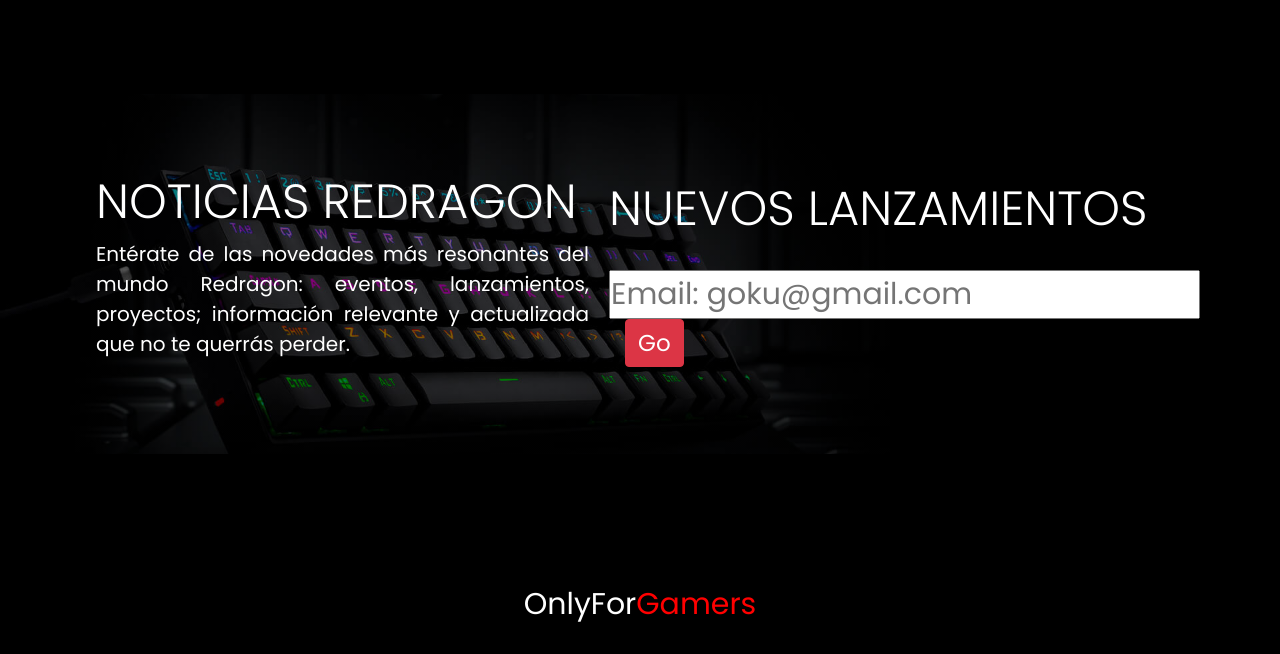
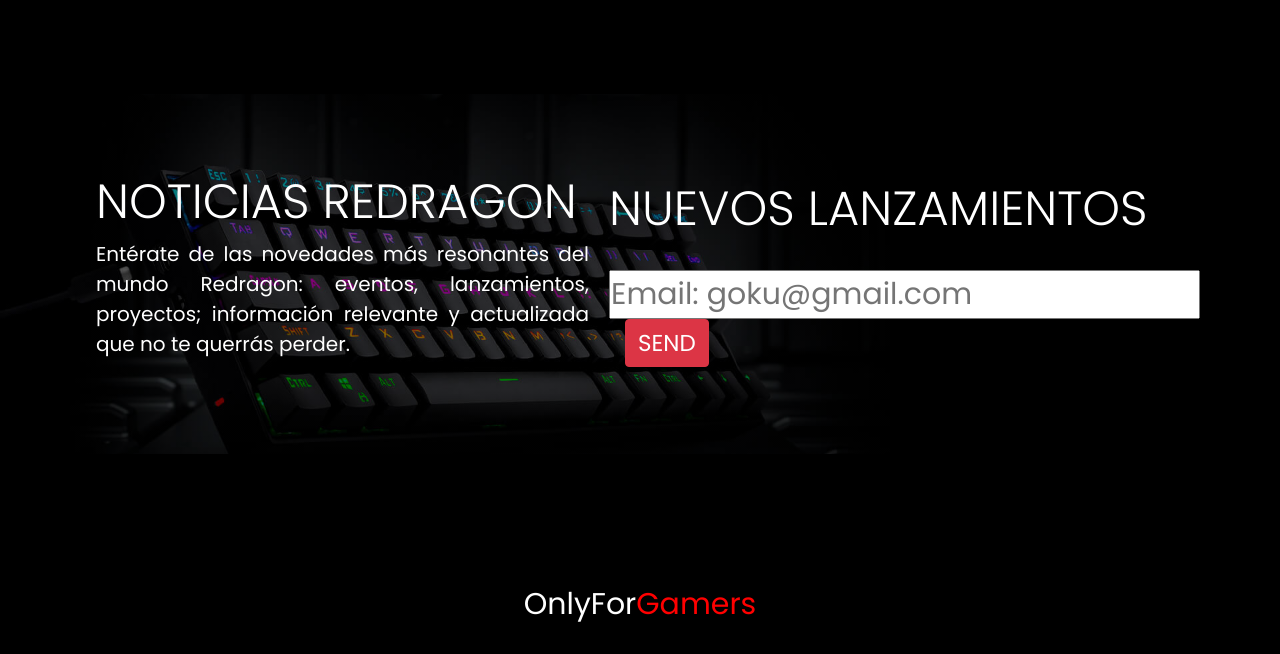
Before and after one commit to gAbsitov/idea--gabriel--silva, a plain HTML site: page index.html in a window 1280 px wide. Shown: the part 1395-2049 px from the top of the page. Drawn offline with nearby package versions, Linux system fonts and the light colour scheme.

Commit message:
subida a github2.0

```diff
--- a/index.html
+++ b/index.html
@@ -152,7 +152,7 @@
         <h3 class="display-5">NUEVOS LANZAMIENTOS</h3>
         <label for="newsletter"></label>
         <input type="text" id="newsletter" placeholder="Email: goku@gmail.com">
-        <a href="#" class="btn btn-danger text-end">Go</a>
+        <a href="#" class="btn btn-danger text-end">SEND</a>
       </div>
     </section>
 
```
